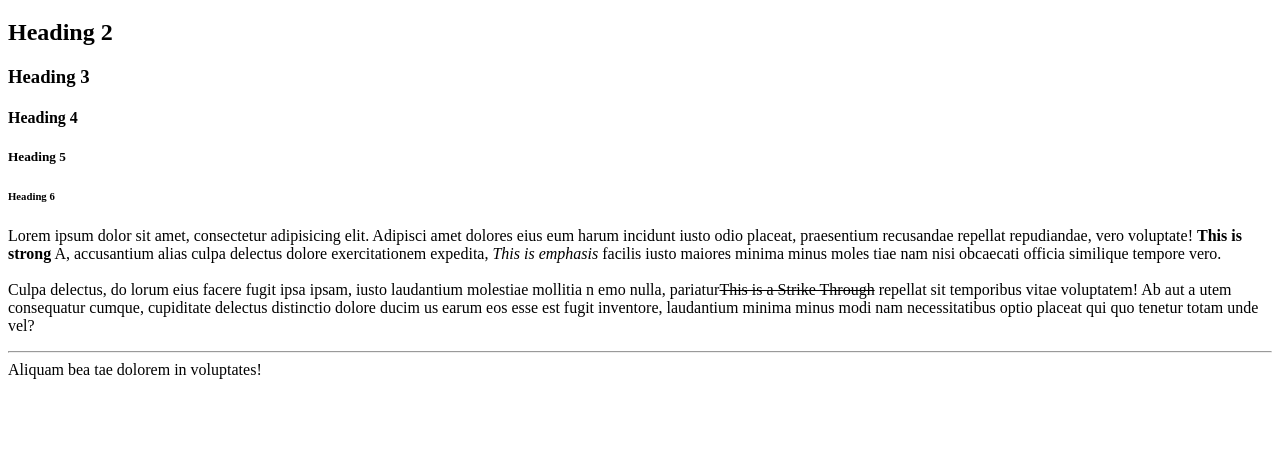
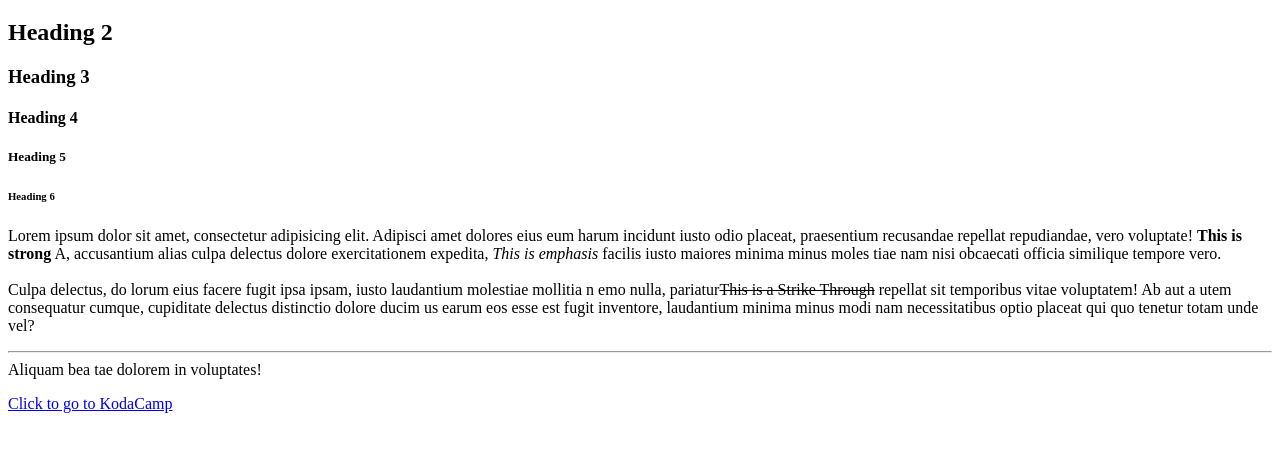
Before and after one commit to bryn-espiritu/HTML_and_CSS, a plain HTML site: page html/basic_html.html in a window 1280 px wide. Shown: the part 61-512 px from the top of the page. Drawn offline with Linux system fonts and the light colour scheme.

Commit message:
adding External Link that will redirect to the new tab

```diff
--- a/html/basic_html.html
+++ b/html/basic_html.html
@@ -4,12 +4,16 @@
   <meta charset = "UTF-8">
   <meta name="description" content="Student from Kodacamp Studying Ruby Rails and HTML with CSS">
   <meta name ="viewport" content = "width=device-width, initial-scale = 1.0">
+  <meta http-equiv="refresh" content="delay_time; URL=new_website_url" />
   <meta http-equiv="X-UA-Compatible" content="ie=edge">
 
   <meta name="keywords" content="Testing website with Meta, future developer">
   <meta name="robots" content="NOINDEX, NOFOLLOW">
   <!-- Do not Index Page -->
+
+<!--  This is a title-->
   <title>Test Web | Kodacamp | Bryn E.</title>
+<!-- to connect file and include tools such as css -->
   <link rel="stylesheet" href = "css/style.css"/>
   <!-- CSS only -->
   <!--<link href="https://cdn.jsdelivr.net/npm/bootstrap@5.2.2/dist/css/bootstrap.min.css" rel="stylesheet" integrity="sha384-Zenh87qX5JnK2Jl0vWa8Ck2rdkQ2Bzep5IDxbcnCeuOxjzrPF/et3URy9Bv1WTRi" crossorigin="anonymous"> -->
@@ -28,7 +32,6 @@
 <h6>Heading 6</h6>
 
 <!--Pharagraphs-->
-
 <p>Lorem ipsum dolor sit amet, consectetur adipisicing elit. Adipisci amet
   dolores eius eum harum incidunt iusto odio placeat, praesentium recusandae
   repellat repudiandae, vero voluptate! <strong>This is strong</strong>  A, accusantium alias culpa delectus
@@ -47,6 +50,8 @@
   Aliquam bea
   tae dolorem in voluptates!</p>
 
+<!--For External Link: target can help redirect the link to new tab-->
+<a href="https://rails.school/" target="_blank">Click to go to KodaCamp</a>
 
 
 
```
